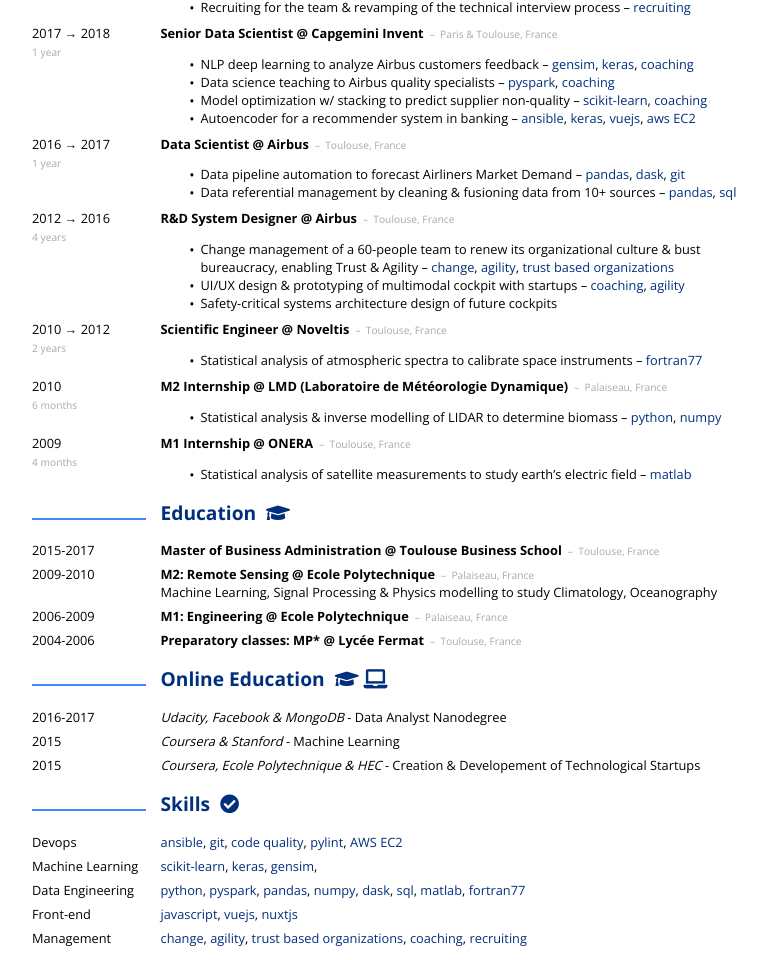
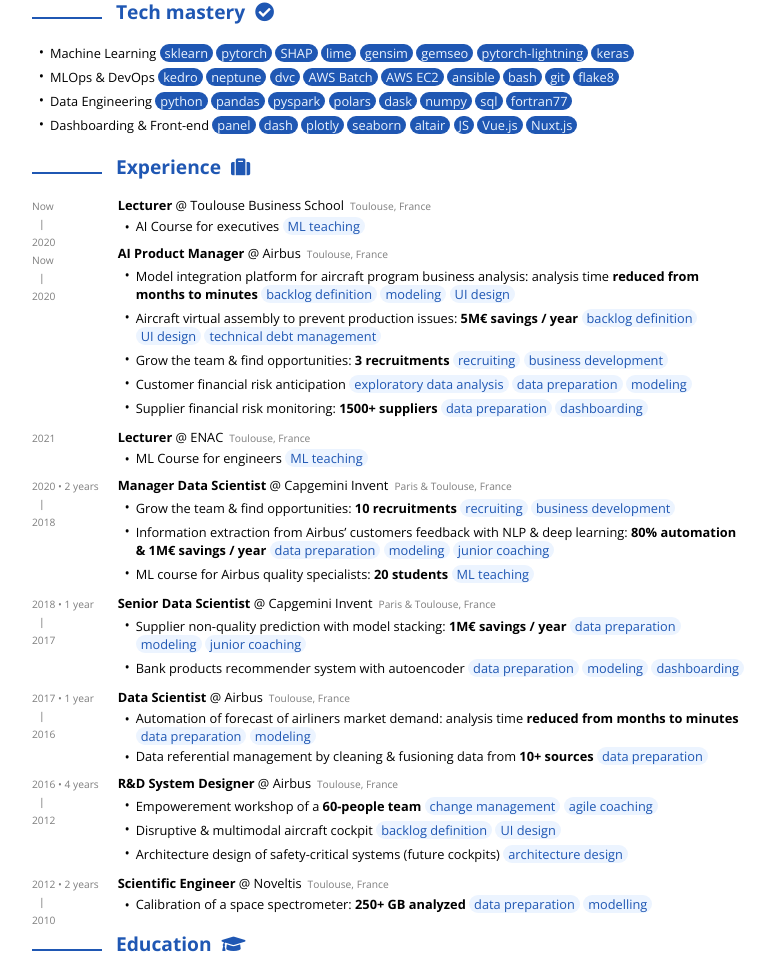
Before and after one commit to qchenevier/resume, a plain HTML site: page index.html in a window 1280 px wide. Shown: the part 407-1367 px from the top of the page, without its empty margins (251-1026 px from the left). Drawn offline with nearby package versions, Linux system fonts and the light colour scheme.

Commit message:
update 2022

```diff
--- a/index.html
+++ b/index.html
@@ -26,149 +26,128 @@
 </header>
 <hr />
 <blockquote>
-<p><strong>Data Scientist, Manager &amp; MBA</strong></p>
+<p><strong>Scientist &amp; Maker</strong></p>
 </blockquote>
 <blockquote>
 <p>Passionate about data science and graduated with an MBA, I like to embrace multiple roles. I’m a maker who values impact, agility &amp; intelligence. As a manager, my style is about simplifying &amp; enabling.</p>
 </blockquote>
 <hr />
+<h2 id="skills">Skills  <i class="fas fa-user-cog"></i></h2>
+<ul>
+<li><p>Data scientist <sk>exploratory data analysis</sk> <sk>data preparation</sk> <sk>modeling</sk> <sk>dashboarding</sk> <sk>explainability</sk></p></li>
+<li><p>Senior Data scientist <sk>junior coaching</sk> <sk>ML teaching</sk></p></li>
+<li><p>Tech lead <sk>technical debt management</sk> <sk>coding best practices</sk> <sk>architecture design</sk></p></li>
+<li><p>Business consultant <sk>business development</sk> <sk>need analysis</sk> <sk>change management</sk></p></li>
+<li><p>Product manager <sk>backlog definition</sk> <sk>agile coaching</sk> <sk>UI design</sk></p></li>
+<li><p>Manager <sk>performance management</sk> <sk>recruiting</sk></p></li>
+</ul>
+<h2 id="tech-mastery">Tech mastery  <i class="fa fa-check-circle"></i></h2>
+<ul>
+<li><p>Machine Learning <tk>sklearn</tk> <tk>pytorch</tk> <tk>SHAP</tk> <tk>lime</tk> <tk>gensim</tk> <tk>gemseo</tk> <tk>pytorch-lightning</tk> <tk>keras</tk></p></li>
+<li><p>MLOps &amp; DevOps <tk>kedro</tk> <tk>neptune</tk> <tk>dvc</tk> <tk>AWS Batch</tk> <tk>AWS EC2</tk> <tk>ansible</tk> <tk>bash</tk> <tk>git</tk> <tk>flake8</tk></p></li>
+<li><p>Data Engineering <tk>python</tk> <tk>pandas</tk> <tk>pyspark</tk> <tk>polars</tk> <tk>dask</tk> <tk>numpy</tk> <tk>sql</tk> <tk>fortran77</tk></p></li>
+<li><p>Dashboarding &amp; Front-end <tk>panel</tk> <tk>dash</tk> <tk>plotly</tk> <tk>seaborn</tk> <tk>altair</tk> <tk>JS</tk> <tk>Vue.js</tk> <tk>Nuxt.js</tk></p></li>
+</ul>
 <h2 id="experience">Experience  <i class="fa fa-suitcase"></i></h2>
 <dl>
-<dt>From March 2020</dt>
-<dd><p><strong>AI Product Manager @ Airbus</strong> <discrete> –  Toulouse, France</discrete></p>
+<dt><date>Now</br>⎹</br>2020</date></dt>
+<dd><p><strong>Lecturer</strong> @ Toulouse Business School<lite>Toulouse, France</lite></p>
 <ul>
-<li>Customer financial analysis &amp; risk anticipation – <a href="#python">pandas</a>, <a href="#scikit-learn">scikit-learn</a></li>
-<li>Supply chain financial analysis &amp; risk anticipation – <a href="#python">pandas</a></li>
+<li>AI Course for executives <sk>ML teaching</sk></li>
 </ul>
 </dd>
-<dt>2018 → 2020 </br><discrete>2 years</discrete></dt>
-<dd><p><strong>Manager Data Scientist @ Capgemini Invent</strong> <discrete> –  Paris &amp; Toulouse, France</discrete></p>
+<dt><date>Now</br>⎹</br>2020</date></dt>
+<dd><p><strong>AI Product Manager</strong> @ Airbus<lite>Toulouse, France</lite></p>
 <ul>
-<li>Code quality coaching to harmonize good practices in the teams &amp; monitor technical debt – <a href="#code_quality">code_quality</a>, <a href="#git">git</a>, <a href="#pylint">pylint</a>, <a href="#coaching">coaching</a></li>
-<li>Data science coaching of young data scientists to focus on actionable results – <a href="#coaching">coaching</a></li>
-<li>Recruiting for the team &amp; revamping of the technical interview process – <a href="#recruiting">recruiting</a></li>
+<li><p>Model integration platform for aircraft program business analysis: analysis time <strong>reduced from months to minutes</strong> <sk>backlog definition</sk> <sk>modeling</sk> <sk>UI design</sk></p></li>
+<li><p>Aircraft virtual assembly to prevent production issues: <strong>5M€ savings / year</strong> <sk>backlog definition</sk> <sk>UI design</sk> <sk>technical debt management</sk></p></li>
+<li><p>Grow the team &amp; find opportunities: <strong>3 recruitments</strong> <sk>recruiting</sk> <sk>business development</sk></p></li>
+<li><p>Customer financial risk anticipation <sk>exploratory data analysis</sk> <sk>data preparation</sk> <sk>modeling</sk></p></li>
+<li><p>Supplier financial risk monitoring: <strong>1500+ suppliers</strong> <sk>data preparation</sk> <sk>dashboarding</sk></p></li>
 </ul>
 </dd>
-<dt>2017 → 2018 </br><discrete>1 year</discrete></dt>
-<dd><p><strong>Senior Data Scientist @ Capgemini Invent</strong> <discrete> –  Paris &amp; Toulouse, France</discrete></p>
+<dt><date>2021</date></dt>
+<dd><p><strong>Lecturer</strong> @ ENAC<lite>Toulouse, France</lite></p>
 <ul>
-<li>NLP deep learning to analyze Airbus customers feedback – <a href="#gensim">gensim</a>, <a href="#keras">keras</a>, <a href="#coaching">coaching</a></li>
-<li>Data science teaching to Airbus quality specialists – <a href="#pyspark">pyspark</a>, <a href="#coaching">coaching</a></li>
-<li>Model optimization w/ stacking to predict supplier non-quality – <a href="#scikit-learn">scikit-learn</a>, <a href="#coaching">coaching</a></li>
-<li>Autoencoder for a recommender system in banking – <a href="#ansible">ansible</a>, <a href="#keras">keras</a>, <a href="#vuejs">vuejs</a>, <a href="#aws">aws EC2</a></li>
+<li>ML Course for engineers <sk>ML teaching</sk></li>
 </ul>
 </dd>
-<dt>2016 → 2017 </br><discrete>1 year</discrete></dt>
-<dd><p><strong>Data Scientist @ Airbus</strong> <discrete> –  Toulouse, France</discrete></p>
+<dt><date>2020 • 2 years</br>⎹</br>2018</date></dt>
+<dd><p><strong>Manager Data Scientist</strong> @ Capgemini Invent<lite>Paris &amp; Toulouse, France</lite></p>
 <ul>
-<li>Data pipeline automation to forecast Airliners Market Demand – <a href="#pandas">pandas</a>, <a href="#dask">dask</a>, <a href="#git">git</a></li>
-<li>Data referential management by cleaning &amp; fusioning data from 10+ sources – <a href="#pandas">pandas</a>, <a href="#sql">sql</a></li>
+<li><p>Grow the team &amp; find opportunities: <strong>10 recruitments</strong> <sk>recruiting</sk> <sk>business development</sk></p></li>
+<li><p>Information extraction from Airbus’ customers feedback with NLP &amp; deep learning: <strong>80% automation &amp; 1M€ savings / year</strong> <sk>data preparation</sk> <sk>modeling</sk> <sk>junior coaching</sk></p></li>
+<li><p>ML course for Airbus quality specialists: <strong>20 students</strong> <sk>ML teaching</sk></p></li>
 </ul>
 </dd>
-<dt>2012 → 2016 </br><discrete>4 years</discrete></dt>
-<dd><p><strong>R&amp;D System Designer @ Airbus</strong> <discrete> –  Toulouse, France</discrete></p>
+<dt><date>2018 • 1 year</br>⎹</br>2017</date></dt>
+<dd><p><strong>Senior Data Scientist</strong> @ Capgemini Invent<lite>Paris &amp; Toulouse, France</lite></p>
 <ul>
-<li>Change management of a 60-people team to renew its organizational culture &amp; bust bureaucracy, enabling Trust &amp; Agility – <a href="#change">change</a>, <a href="#agility">agility</a>, <a href="#trust_based_organizations">trust based organizations</a></li>
-<li>UI/UX design &amp; prototyping of multimodal cockpit with startups – <a href="#coaching">coaching</a>, <a href="#agility">agility</a></li>
-<li>Safety-critical systems architecture design of future cockpits</li>
+<li><p>Supplier non-quality prediction with model stacking: <strong>1M€ savings / year</strong> <sk>data preparation</sk> <sk>modeling</sk> <sk>junior coaching</sk></p></li>
+<li><p>Bank products recommender system with autoencoder <sk>data preparation</sk> <sk>modeling</sk> <sk>dashboarding</sk></p></li>
 </ul>
 </dd>
-<dt>2010 → 2012 </br><discrete>2 years</discrete></dt>
-<dd><p><strong>Scientific Engineer @ Noveltis</strong> <discrete> –  Toulouse, France</discrete></p>
+<dt><date>2017 • 1 year</br>⎹</br>2016</date></dt>
+<dd><p><strong>Data Scientist</strong> @ Airbus<lite>Toulouse, France</lite></p>
 <ul>
-<li>Statistical analysis of atmospheric spectra to calibrate space instruments – <a href="#fortran77">fortran77</a></li>
+<li>Automation of forecast of airliners market demand: analysis time <strong>reduced from months to minutes</strong> <sk>data preparation</sk> <sk>modeling</sk></li>
+<li>Data referential management by cleaning &amp; fusioning data from <strong>10+ sources</strong> <sk>data preparation</sk></li>
 </ul>
 </dd>
-<dt>2010 </br><discrete>6 months</discrete></dt>
-<dd><p><strong>M2 Internship @ LMD (Laboratoire de Météorologie Dynamique)</strong> <discrete> –  Palaiseau, France</discrete></p>
+<dt><date>2016 • 4 years</br>⎹</br>2012</date></dt>
+<dd><p><strong>R&amp;D System Designer</strong> @ Airbus<lite>Toulouse, France</lite></p>
 <ul>
-<li>Statistical analysis &amp; inverse modelling of LIDAR to determine biomass – <a href="#python">python</a>, <a href="#numpy">numpy</a></li>
+<li><p>Empowerement workshop of a <strong>60-people team</strong> <sk>change management</sk> <sk>agile coaching</sk></p></li>
+<li><p>Disruptive &amp; multimodal aircraft cockpit <sk>backlog definition</sk> <sk>UI design</sk></p></li>
+<li><p>Architecture design of safety-critical systems (future cockpits) <sk>architecture design</sk></p></li>
 </ul>
 </dd>
-<dt>2009 </br><discrete>4 months</discrete></dt>
-<dd><p><strong>M1 Internship @ ONERA</strong> <discrete> –  Toulouse, France</discrete></p>
+<dt><date>2012 • 2 years</br>⎹</br>2010</date></dt>
+<dd><p><strong>Scientific Engineer</strong> @ Noveltis<lite>Toulouse, France</lite></p>
 <ul>
-<li>Statistical analysis of satellite measurements to study earth’s electric field – <a href="#matlab">matlab</a></li>
+<li>Calibration of a space spectrometer: <strong>250+ GB analyzed</strong> <sk>data preparation</sk> <sk>modelling</sk></li>
 </ul>
 </dd>
 </dl>
 <h2 id="education">Education  <i class="fa fa-graduation-cap"></i></h2>
 <dl>
-<dt>2015-2017</dt>
-<dd><strong>Master of Business Administration @ Toulouse Business School</strong> <discrete> –  Toulouse, France</discrete>
+<dt><date>2015 - 2017</date></dt>
+<dd><strong>Master of Business Administration @ Toulouse Business School</strong> <lite>Toulouse, France</lite>
 </dd>
-<dt>2009-2010</dt>
-<dd><p><strong>M2: Remote Sensing @ Ecole Polytechnique</strong> <discrete> –  Palaiseau, France</discrete></p>
-<p>Machine Learning, Signal Processing &amp; Physics modelling to study Climatology, Oceanography</p>
+<dt><date>2015</date></dt>
+<dd>Machine Learning @ Coursera &amp; Stanford
 </dd>
-<dt>2006-2009</dt>
-<dd><strong>M1: Engineering @ Ecole Polytechnique</strong> <discrete> –  Palaiseau, France</discrete>
+<dt><date>2015</date></dt>
+<dd>Creation &amp; Developement of Technological Startups @ Coursera, Ecole Polytechnique &amp; HEC
 </dd>
-<dt>2004-2006</dt>
-<dd><strong>Preparatory classes: MP* @ Lycée Fermat</strong> <discrete> –  Toulouse, France</discrete>
+<dt><date>2009 - 2010</date></dt>
+<dd><strong>M2: Remote Sensing (ML, signal processing &amp; physics) @ Ecole Polytechnique</strong> <lite>Palaiseau, France</lite>
 </dd>
-</dl>
-<h2 id="online-education">Online Education  <i class="fa fa-graduation-cap"></i> <i class="fa fa-laptop"></i></h2>
-<dl>
-<dt>2016-2017</dt>
-<dd><em>Udacity, Facebook &amp; MongoDB</em> - Data Analyst Nanodegree
+<dt><date>2006 - 2009</date></dt>
+<dd><strong>M1: Engineering @ Ecole Polytechnique</strong> <lite>Palaiseau, France</lite>
 </dd>
-<dt>2015</dt>
-<dd><em>Coursera &amp; Stanford</em> - Machine Learning
+<dt><date>2004 - 2006</date></dt>
+<dd><strong>Preparatory classes: MP* @ Lycée Fermat</strong> <lite>Toulouse, France</lite>
 </dd>
-<dt>2015</dt>
-<dd><em>Coursera, Ecole Polytechnique &amp; HEC</em> - Creation &amp; Developement of Technological Startups
-</dd>
-</dl>
-<h2 id="skills">Skills  <i class="fa fa-check-circle"></i></h2>
-<dl>
-<dt>Devops</dt>
-<dd><a name="ansible">ansible</a>, <a name="git">git</a>, <a name="code_quality">code quality</a>, <a name="pylint">pylint</a>, <a name="aws">AWS EC2</a>
-</dd>
-<dt>Machine Learning</dt>
-<dd><a name="scikit-learn">scikit-learn</a>, <a name="keras">keras</a>, <a name="gensim">gensim</a>,
-</dd>
-<dt>Data Engineering</dt>
-<dd><a name="python">python</a>, <a name="pyspark">pyspark</a>, <a name="pandas">pandas</a>, <a name="numpy">numpy</a>, <a name="dask">dask</a>, <a name="sql">sql</a>, <a name="matlab">matlab</a>, <a name="fortran77">fortran77</a>
-</dd>
-<dt>Front-end</dt>
-<dd><a name="javascript">javascript</a>, <a name="vuejs">vuejs</a>, <a name="nuxtjs">nuxtjs</a>
-</dd>
-<dt>Management</dt>
-<dd><a name="change">change</a>, <a name="agility">agility</a>, <a name="trust_based_organizations">trust based organizations</a>, <a name="coaching">coaching</a>, <a name="recruiting">recruiting</a>
+<dt><date>2016 - 2017</date></dt>
+<dd>Udacity - Data Analyst Nanodegree
 </dd>
 </dl>
 <h2 id="open-source-contributions">Open Source Contributions  <i class="fab fa-github"></i></h2>
-<dl>
-<dt><a href="https://github.com/qchenevier/scribbleton-live">🎵 Scribbleton Live</a></dt>
-<dd>a digital audio workstation, fully in-browser, deployed here <a href="https://scribbleton.live/">👉 scribbleton.live</a> – <a href="#vuejs">vuejs</a>, <a href="#nuxtjs">nuxtjs</a>
-</dd>
-<dt><a href="https://github.com/qchenevier/huma">📝 HuMa</a></dt>
-<dd>a blog about Humans &amp; Machines, deployed here <a href="https://qchenevier.github.io/huma/">👉 qchenevier.github.io/huma</a> – <a href="#vuejs">vuejs</a>, <a href="#nuxtjs">nuxtjs</a>
-</dd>
-<dt><a href="https://github.com/qchenevier/resume">📄 Resume</a></dt>
-<dd>this resume, automatically generated from markdown to HTML to PDF &amp; available as a <a href="https://raw.githack.com/qchenevier/resume/master/resume.html">👉 web page</a> and a <a href="https://raw.githubusercontent.com/qchenevier/resume/master/resume.pdf">👉 pdf</a>
-</dd>
-<dt><a href="https://github.com/qchenevier/pandas-pipeline-graphviz">🐼 Pandas Pipeline Graphviz</a></dt>
-<dd>a python package to build a nice explanative schema of a data pipeline in pandas – <a href="#python">python</a>, <a href="#pandas">pandas</a>, <a href="#graphviz">graphviz</a>
-</dd>
-<dt><a href="https://github.com/qchenevier/cours-IA">👨‍🏫 Cours IA</a></dt>
-<dd>a course on Artifical Intelligence for the <a href="https://www.tbs-education.fr/formation/global-executive-mba/">MBA</a> of <a href="https://www.tbs-education.fr/">TBS</a> (in french 🇫🇷): impact for the CEOs, the managers and as well for the mere citizens available as a <a href="https://qchenevier.github.io/cours-IA/cours_12h_presentiel.html">👉 html presentation</a>
-</dd>
-<dt><a href="https://github.com/qchenevier/ansible_sagemaker">⚙️ Ansible Sagemaker</a></dt>
-<dd>an <a href="https://github.com/ansible/ansible">ansible</a> playbook to mimic AWS Sagemaker (deploy EC2 &amp; launch jupyter) while paying the spot price – <a href="#ansible">ansible</a>, <a href="#aws">AWS EC2</a>
-</dd>
-<dt><a href="https://github.com/qchenevier/eumetsat-osx-wallpaper">🌍 Eumetsat OSX Wallpaper</a></dt>
-<dd>a script to update in real time your macbook’s wallpaper with a geostationary view of our planet – <a href="#python">python</a> </br>
-</dd>
-</dl>
+<p><a href="https://github.com/qchenevier/scribbleton-live">🎵 Scribbleton Live</a>: an in-browser audio workstation, deployed here <a href="https://scribbleton.live/">👉 scribbleton.live</a> <tk>Vue.js</tk> <tk>Nuxt.js</tk></p>
+<p><a href="https://github.com/qchenevier/huma">📝 HuMa</a>: a blog about Humans &amp; Machines, deployed here <a href="https://qchenevier.github.io/huma/">👉 qchenevier.github.io/huma</a> <tk>Vue.js</tk>, <tk>Nuxt.js</tk></p>
+<p><a href="https://github.com/qchenevier/resume">📄 Resume</a>: this resume, generated from markdown to <a href="https://raw.githack.com/qchenevier/resume/master/resume.html">👉 web page</a> and <a href="https://raw.githubusercontent.com/qchenevier/resume/master/resume.pdf">👉 pdf</a></p>
+<p><a href="https://github.com/qchenevier/pandas-pipeline-graphviz">🐼 Pandas Pipeline Graphviz</a>: generate an explanative schema of a data pipeline <tk>python</tk> <tk>pandas</tk> <tk>graphviz</tk></p>
+<p><a href="https://github.com/qchenevier/cours-IA">👨‍🏫 Cours IA</a>: a course on Artifical Intelligence for the <a href="https://www.tbs-education.fr/formation/global-executive-mba/">MBA</a> of <a href="https://www.tbs-education.fr/">TBS</a> (in french 🇫🇷) available as a <a href="https://qchenevier.github.io/cours-IA/cours_12h_presentiel.html">👉 html presentation</a></p>
+<p><a href="https://github.com/qchenevier/ansible_sagemaker">⚙️ Ansible Sagemaker</a>: infrastructure as code to mimic AWS Sagemaker Notebook <tk>ansible</tk> <tk>AWS EC2</tk></p>
+<p><a href="https://github.com/qchenevier/eumetsat-osx-wallpaper">🌍 Eumetsat OSX Wallpaper</a>: real time view of our planet in your macbook’s wallpaper <tk>python</tk></p>
 <h2 id="hobbies">Hobbies  <i class="fa fa-gamepad"></i> <i class="fa fa-book"></i></h2>
 <dl>
 <dt>Travelling</dt>
-<dd>19 countries visited: Canada, Viêtnam, Kazakhstan…
+<dd>around 20 countries visited: Canada, Vietnam, Kazakhstan…
 </dd>
 <dt>Learning</dt>
-<dd><strong>Enlightenment Now</strong> - Steven Pinker | <strong>Drive</strong> - Daniel Pink | <strong>Thinking Fast &amp; Slow</strong> - Daniel Kahnemann | <strong>Nudge</strong> - Thaler &amp; Sunstein | <strong>Value Proposition Design</strong> - Strategyzer | <strong>Business Model Generation</strong> - Strategyzer | <strong>Le Triple Moi</strong> - Gysa Jaoui | <strong>Clean Code</strong> - Robert Cecil Martin | <strong>The Value of Everything</strong> - Mariana Mazzucato | <strong>Sapiens</strong> - Yuval Noah Harari
+<dd><strong>Enlightenment Now</strong> - Steven Pinker | <strong>Drive</strong> - Daniel Pink | <strong>Thinking Fast &amp; Slow</strong> - Daniel Kahnemann | <strong>Nudge</strong> - Thaler &amp; Sunstein | <strong>Value Proposition Design</strong> - Strategyzer | <strong>Business Model Generation</strong> - Strategyzer | <strong>Le Triple Moi</strong> - Gysa Jaoui | <strong>Clean Code</strong> - Robert Cecil Martin | <strong>The Value of Everything</strong> - Mariana Mazzucato | <strong>Sapiens</strong> - Yuval Noah Harari | <strong>Don’t Make Me Think</strong> - Steve Krug
 </dd>
 </dl>
 <p><br></p>
--- a/style.css
+++ b/style.css
@@ -6,6 +6,11 @@
     margin-bottom: 0cm;
     margin-left: 0cm;
     margin-right: 0cm;
+}
+
+:root {
+    --side-bar-size: 12%;
+    --color-outline: #1f57b3;
 }
 
 body {
@@ -19,7 +24,6 @@
     background: #FFFFFF;
 }
 
-
 /* Title of the resume */
 h1 {
     font-size: 55px;
@@ -32,7 +36,7 @@
 
 /* Titles of categories */
 h2 {
-    color: #00307d;
+    color: var(--color-outline);
 }
 
 /* There is a bar just before each category */
@@ -40,9 +44,10 @@
     content: "";
     display: inline-block;
     margin-right: 2%;
-    width: 16%;
+    width: calc(var(--side-bar-size) - 16px);
+    /* width: 12%; */
     height: 2px;
-    background-color: #4287f5;
+    background-color: var(--color-outline);
 }
 
 /* Definitions */
@@ -53,24 +58,48 @@
 dt {
     float: left;
     clear: left;
-    width: 17%;
+    width: var(--side-bar-size);
     margin-top: 0px;
 }
 
 dd {
     margin-top: 0px;
     margin-bottom: 6px;
-    margin-left: 18%;
+    margin-left: var(--side-bar-size);
 }
 
 p {
-    margin-top: 0px;
-    margin-bottom: 0px;
+    margin-top: 2px;
+    margin-bottom: 2px;
 }
 
-discrete, .discrete {
-    color: darkgrey;
+lite, date {
+    color: rgb(126, 126, 126);
     font-size: 80%;
+}
+
+lite {
+    padding-left: 6px;
+}
+
+date {
+    text-align: right;
+}
+
+sk, tk {
+    border-radius: 12px;
+    padding-left: 5px;
+    padding-right: 5px;
+}
+
+sk {
+    background-color:#ecf4ff;
+    color: #1f57b3;
+}
+
+tk {
+    color:#ecf4ff;
+    background-color: #1f57b3;
 }
 
 /* Blockquotes */
@@ -82,7 +111,7 @@
 /* Links */
 a {
     text-decoration: none;
-    color: #00307d;
+    color: var(--color-outline);
 }
 a:hover, a:active {
     text-decoration: underline;
@@ -95,11 +124,15 @@
 
 ul {
     margin-bottom: 8px;
+    margin-top: 0px;
+    padding-inline-start: 18px;
 }
 
 li {
     list-style-type: none;
     position: relative;    /* It is required for setting position to absolute in the next rule. */
+    padding-top: 1px;
+    padding-bottom: 1px;
 }
 
 li::before {
```
Also changed, not shown: resume.html (+74 -95 lines), 3 other files.
